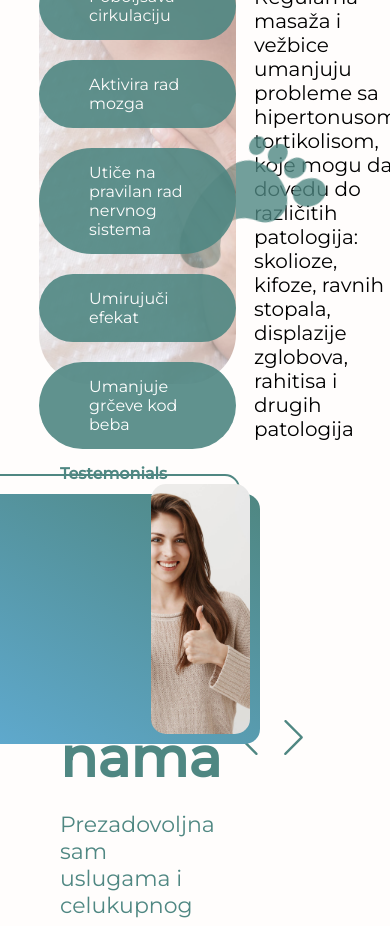
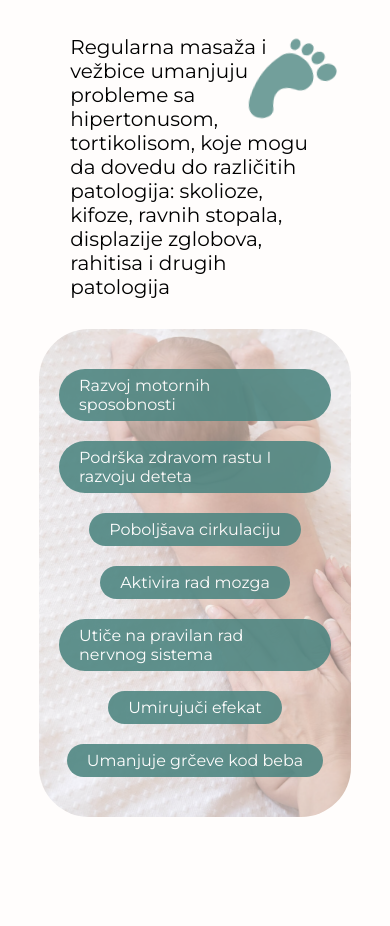
Before and after one commit to jimmyatv/myBabySpa, a React (Create React App) app: page / in a window 390 px wide. Shown: the part 1060-1986 px from the top of the page. Built offline with nearby package versions, Linux system fonts and the light colour scheme.

Commit message:
Responsive | STARTED

```diff
--- a/src/components/Reasons/Reasons.css
+++ b/src/components/Reasons/Reasons.css
@@ -117,3 +117,27 @@
         transform: translateY(-10px);
     }
 }
+
+/* Media Query */
+@media screen and (max-width: 768px) {
+    .reasons {
+        flex-direction: column-reverse;
+        padding: 5rem 0;
+    }
+
+    .reasons-l {
+        padding: 4rem 2rem;
+    }
+    .reasons-l>span {
+        padding: 0.7rem 2rem;
+    }
+
+    .reasons .babyFoot {
+        bottom: 20rem;
+        right: 2rem;
+    }
+
+    .reasons .babyFoot>svg {
+        font-size: 9rem;
+    }
+}
--- a/src/components/Testemonials/Testemonials.css
+++ b/src/components/Testemonials/Testemonials.css
@@ -83,3 +83,29 @@
 .arrows>span:hover{
     cursor: pointer;
 }
+
+/* Media Query */
+@media screen and (max-width: 768px) {
+    .testemonials {
+        flex-direction: column;
+        height: 70vh;
+    }
+
+    .left-t>:nth-child(1){
+        color: var(--primary);
+        font-weight: bold;
+    }
+
+    .left-t>:nth-child(2), .left-t>:nth-child(3){
+        font-size: 3.5rem;
+        font-weight: bold;
+    }
+
+    .left-t>:nth-child(4){
+        font-size: 2rem;
+    }
+    .left-t>:nth-child(5){
+        font-size: 1.8rem;
+        font-weight: bold;
+    }
+}
```
